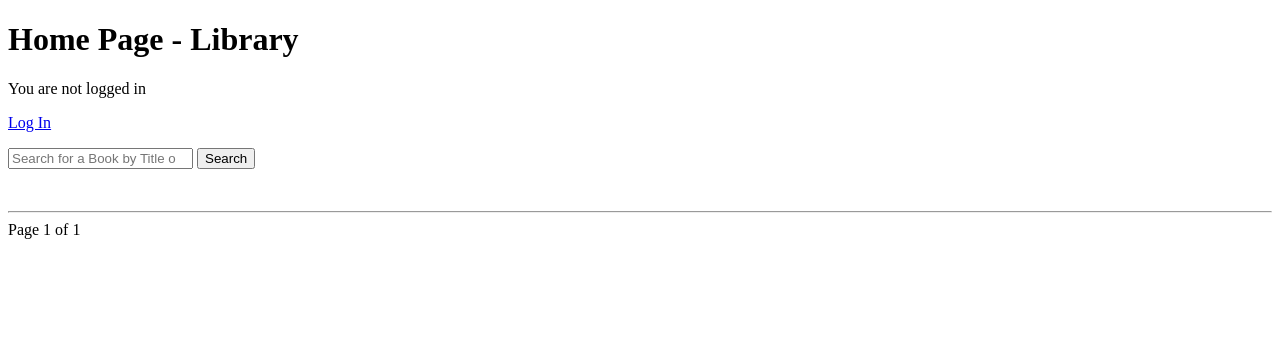
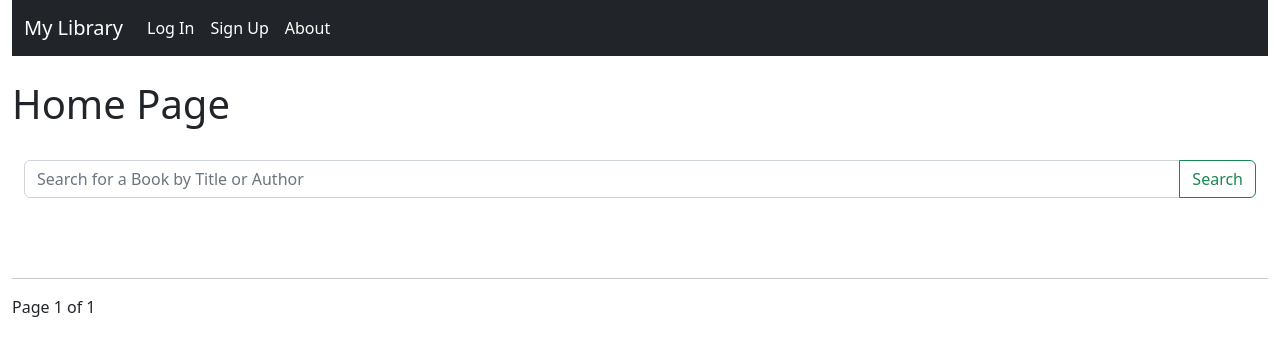
Before and after one commit to gtrosh/libr_app, a Django app: page / in a window 1280 px wide. Shown: the top 356 px of the page. Run offline with Django 4.2, Linux system fonts and the light colour scheme; data that the repository does not hold is empty.

Commit message:
added navigation, base.html and template inheritance

```diff
--- a/templates/add_author.html
+++ b/templates/add_author.html
@@ -1,3 +1,8 @@
+{% extends "base.html" %}
+{% block title %}Add Author{% endblock %}
+
+{% block content %}
+<br>
 <h1>Add New Author</h1>
 
 <div>
@@ -7,3 +12,4 @@
         <input type="submit" value="Submit">
     </form>
 </div>
+{% endblock content %}
--- a/templates/add_book.html
+++ b/templates/add_book.html
@@ -1,3 +1,8 @@
+{% extends "base.html" %}
+{% block title %}Add Book{% endblock %}
+
+{% block content %}
+<br>
 <h1>Add New Book</h1>
 
 <div>
@@ -26,3 +31,4 @@
     <p>Author not available from the list?</p>
     <p>Add the author <a href="{% url 'add-author' %}">here</a></p>
 </div>
+{% endblock content %}
--- a/templates/add_collection.html
+++ b/templates/add_collection.html
@@ -1,3 +1,8 @@
+{% extends "base.html" %}
+{% block title %}Add to Collection{% endblock %}
+
+{% block content %}
+<br>
 <h1>Add Book from Library to Your Collection</h1>
 
 <div>
@@ -24,3 +29,4 @@
         <input type="submit" value="Submit">
     </form>
 </div>
+{% endblock content %}
--- /dev/null
+++ b/templates/base.html
@@ -0,0 +1,23 @@
+<!DOCTYPE html>
+<html lang="en">
+<head>
+    <meta charset="UTF-8">
+    <meta http-equiv="X-UA-Compatible" content="IE=edge">
+    <meta name="viewport" content="width=device-width, initial-scale=1.0">
+    <title>Library | {% block title %}{% endblock %}</title>
+    <link href="https://cdn.jsdelivr.net/npm/bootstrap@5.2.2/dist/css/bootstrap.min.css" rel="stylesheet" integrity="sha384-Zenh87qX5JnK2Jl0vWa8Ck2rdkQ2Bzep5IDxbcnCeuOxjzrPF/et3URy9Bv1WTRi" crossorigin="anonymous">
+</head>
+<body>
+    <div class="container-fluid">
+        {% include 'nav.html' %}
+
+        <div>
+            {% block content %}
+
+            {% endblock content %}
+        </div>
+    </div>
+
+    <script src="https://cdn.jsdelivr.net/npm/bootstrap@5.2.2/dist/js/bootstrap.bundle.min.js" integrity="sha384-OERcA2EqjJCMA+/3y+gxIOqMEjwtxJY7qPCqsdltbNJuaOe923+mo//f6V8Qbsw3" crossorigin="anonymous"></script>
+</body>
+</html>
--- a/templates/home.html
+++ b/templates/home.html
@@ -1,14 +1,12 @@
-<!DOCTYPE html>
-<html lang="en">
-<head>
-    <meta charset="UTF-8">
-    <meta http-equiv="X-UA-Compatible" content="IE=edge">
-    <meta name="viewport" content="width=device-width, initial-scale=1.0">
-    <title>Library</title>
-</head>
-<body>
-    <h1>Home Page - Library</h1>
+{% extends "base.html" %}
+{% block title %}Home Page {% endblock %}
 
+
+    <div class="container-fluid">
+        {% block content %}
+        <br>
+        <h1>Home Page</h1>
+        <br>
         <div>
             {% if messages %}
             <ul class="messages">
@@ -21,26 +19,17 @@
             </ul>
             {% endif %}
         </div>
-
         <div>
-        {% if user.is_authenticated %}
-            <p>Hi {{ user.username }}!</p>
-            <p><a href="{% url 'logout' %}">Log Out</a></p>
-        {% else %}
-            <p>You are not logged in</p>
-            <p><a href="{% url 'login' %}">Log In</a></p>
-        {% endif %}
+            <form class="container-fluid" method="POST" action="{% url 'search-books' %}">
+                {% csrf_token %}
+                <div class="input-group">
+                    <input class="form-control" type="search" placeholder="Search for a Book by Title or Author" aria-label="Search" name="book_searched">
+                    <button class="btn btn-outline-success" type="submit">Search</button>
                 </div>
-
-    <div>
-        <form method="POST" action="{% url 'search-books' %}">
-            {% csrf_token %}
-            <input type="search" placeholder="Search for a Book by Title or Author" aria-label="Search" name="book_searched">
-            <button type="submit">Search</button>
             </form>
         </div>
-
-    <div class="container">
+        <br>
+        <div>
             <ul>
 
                 {% for book in books %}
@@ -68,5 +57,5 @@
                 <a href="?page={{ books.paginator.num_pages }}"> | Last &raquo;</a>
             {% endif %}
         </div>
-</body>
-</html>
+        {% endblock content %}
+    </div>
--- /dev/null
+++ b/templates/nav.html
@@ -0,0 +1,30 @@
+<nav class="navbar navbar-expand-lg bg-dark">
+    <div class="container-fluid">
+      <a class="navbar-brand text-white" href="{% url 'home' %}">My Library</a>
+      <button class="navbar-toggler" type="button" data-bs-toggle="collapse" data-bs-target="#navbarSupportedContent" aria-controls="navbarSupportedContent" aria-expanded="false" aria-label="Toggle navigation">
+        <span class="navbar-toggler-icon"></span>
+      </button>
+      <div class="collapse navbar-collapse" id="navbarSupportedContent">
+        <ul class="navbar-nav me-auto mb-2 mb-lg-0">
+            {% if user.is_authenticated %}
+            <li class="nav-item">
+                <a class="nav-link text-white" aria-current="page" href="#">My Collection</a>
+            </li>
+            <li class="nav-item">
+                <a class="nav-link text-white" aria-current="page" href="{% url 'logout' %}">Log Out</a>
+            </li>
+            {% else %}
+            <li class="nav-item">
+                <a class="nav-link text-white" aria-current="page" href="{% url 'login' %}">Log In</a>
+            </li>
+            <li class="nav-item">
+                <a class="nav-link text-white" aria-current="page" href="#">Sign Up</a>
+            </li>
+            {% endif %}
+          <li class="nav-item">
+            <a class="nav-link text-white" aria-current="page" href="#">About</a>
+          </li>
+        </ul>
+      </div>
+    </div>
+  </nav>
--- a/templates/registration/login.html
+++ b/templates/registration/login.html
@@ -1,6 +1,12 @@
+{% extends "base.html" %}
+{% block title %}Login{% endblock %}
+
+{% block content %}
+<br>
 <h2>Log In</h2>
 <form method="post">
   {% csrf_token %}
   {{ form.as_p }}
   <button type="submit">Log In</button>
 </form>
+{% endblock content %}
```
Also changed, not shown: templates/search_books.html (+7 -12 lines). Lines whose indentation alone changed are shown as unchanged.
